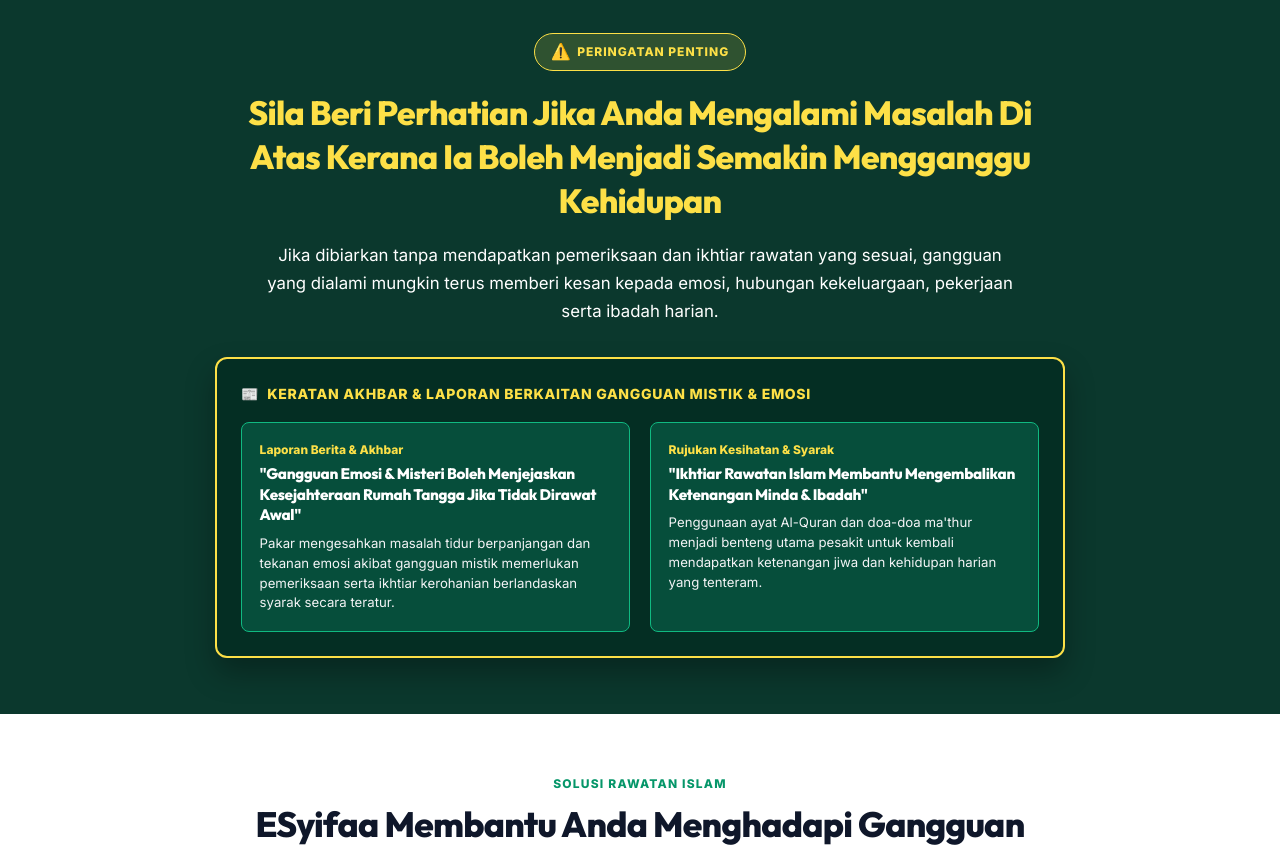
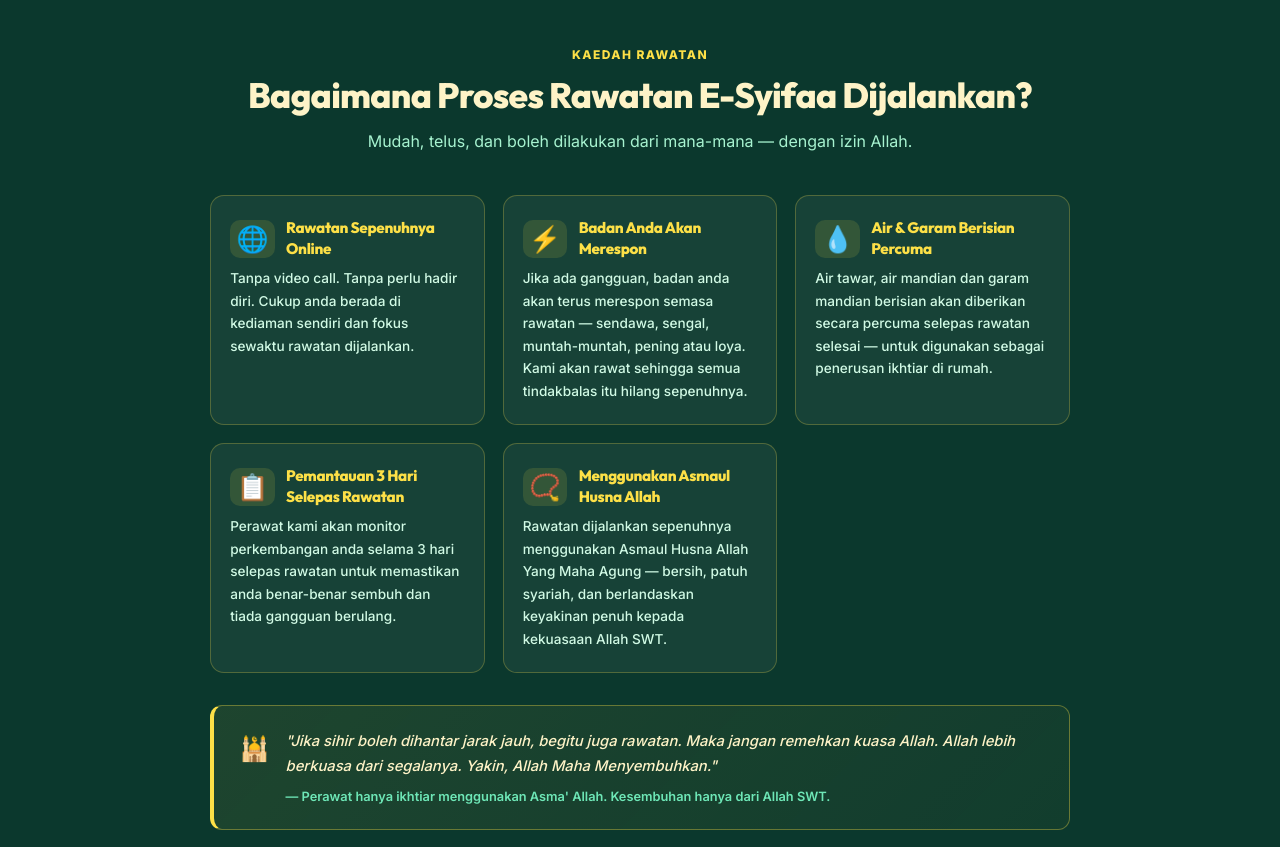
Before and after one commit to molekventure313/aura-assyifa, a Next.js app: page / in a window 1280 px wide. Shown: the part 3320-4167 px from the top of the page. Built offline with nearby package versions, Linux system fonts and the light colour scheme.

Commit message:
feat: replace FearsSection - ganti peringatan penting dengan bagaimana proses rawatan esyifaa dijalankan + footnote asmaul husna

```diff
--- a/src/components/salespage/FearsSection.js
+++ b/src/components/salespage/FearsSection.js
@@ -1,70 +1,153 @@
 'use client';
 
 export default function FearsSection() {
+  const points = [
+    {
+      icon: '🌐',
+      title: 'Rawatan Sepenuhnya Online',
+      desc: 'Tanpa video call. Tanpa perlu hadir diri. Cukup anda berada di kediaman sendiri dan fokus sewaktu rawatan dijalankan.'
+    },
+    {
+      icon: '⚡',
+      title: 'Badan Anda Akan Merespon',
+      desc: 'Jika ada gangguan, badan anda akan terus merespon semasa rawatan — sendawa, sengal, muntah-muntah, pening atau loya. Kami akan rawat sehingga semua tindakbalas itu hilang sepenuhnya.'
+    },
+    {
+      icon: '💧',
+      title: 'Air & Garam Berisian Percuma',
+      desc: 'Air tawar, air mandian dan garam mandian berisian akan diberikan secara percuma selepas rawatan selesai — untuk digunakan sebagai penerusan ikhtiar di rumah.'
+    },
+    {
+      icon: '📋',
+      title: 'Pemantauan 3 Hari Selepas Rawatan',
+      desc: 'Perawat kami akan monitor perkembangan anda selama 3 hari selepas rawatan untuk memastikan anda benar-benar sembuh dan tiada gangguan berulang.'
+    },
+    {
+      icon: '📿',
+      title: 'Menggunakan Asmaul Husna Allah',
+      desc: 'Rawatan dijalankan sepenuhnya menggunakan Asmaul Husna Allah Yang Maha Agung — bersih, patuh syariah, dan berlandaskan keyakinan penuh kepada kekuasaan Allah SWT.'
+    }
+  ];
+
   return (
     <section
       style={{
         background: '#0B382D',
         color: '#FFFFFF',
-        padding: '3.5rem 1rem',
-        fontFamily: 'var(--font-inter), -apple-system, sans-serif',
-        textAlign: 'center'
+        padding: '4rem 1rem',
+        fontFamily: 'var(--font-inter), -apple-system, sans-serif'
       }}
     >
-      <div style={{ maxWidth: '850px', margin: '0 auto' }}>
+      <div style={{ maxWidth: '860px', margin: '0 auto' }}>
 
-        <div style={{ display: 'inline-flex', alignItems: 'center', gap: '0.4rem', background: 'rgba(254, 224, 71, 0.15)', border: '1px solid #FDE047', padding: '0.35rem 1rem', borderRadius: '50px', marginBottom: '1.25rem' }}>
-          <span style={{ fontSize: '1rem' }}>⚠️</span>
-          <span style={{ fontSize: '0.75rem', fontWeight: 800, color: '#FDE047', letterSpacing: '0.08em', textTransform: 'uppercase' }}>
-            PERINGATAN PENTING
+        {/* Header */}
+        <div style={{ textAlign: 'center', marginBottom: '2.5rem' }}>
+          <span style={{
+            fontSize: '0.75rem', fontWeight: 800, color: '#FDE047',
+            textTransform: 'uppercase', letterSpacing: '0.12em'
+          }}>
+            KAEDAH RAWATAN
           </span>
+          <h2 style={{
+            fontSize: 'clamp(1.5rem, 3.5vw, 2.2rem)',
+            fontWeight: 800,
+            color: '#FEF3C7',
+            marginTop: '0.4rem',
+            marginBottom: '0.6rem',
+            letterSpacing: '-0.02em',
+            lineHeight: 1.3
+          }}>
+            Bagaimana Proses Rawatan E-Syifaa Dijalankan?
+          </h2>
+          <p style={{
+            fontSize: '1rem',
+            color: '#A7F3D0',
+            maxWidth: '580px',
+            margin: '0 auto',
+            lineHeight: 1.7
+          }}>
+            Mudah, telus, dan boleh dilakukan dari mana-mana — dengan izin Allah.
+          </p>
         </div>
 
-        <h2 style={{ fontSize: 'clamp(1.4rem, 3.2vw, 2.1rem)', fontWeight: 800, color: '#FDE047', marginBottom: '1.25rem', lineHeight: 1.3, letterSpacing: '-0.02em' }}>
-          Sila Beri Perhatian Jika Anda Mengalami Masalah Di Atas Kerana Ia Boleh Menjadi Semakin Mengganggu Kehidupan
-        </h2>
+        {/* Points grid */}
+        <div style={{
+          display: 'grid',
+          gridTemplateColumns: 'repeat(auto-fit, minmax(260px, 1fr))',
+          gap: '1.1rem',
+          marginBottom: '2rem'
+        }}>
+          {points.map((p, i) => (
+            <div key={i} style={{
+              background: 'rgba(255,255,255,0.05)',
+              border: '1.5px solid rgba(253,224,71,0.25)',
+              borderRadius: '14px',
+              padding: '1.4rem 1.2rem',
+              display: 'flex',
+              flexDirection: 'column',
+              gap: '0.5rem'
+            }}>
+              <div style={{ display: 'flex', alignItems: 'center', gap: '0.7rem' }}>
+                <span style={{
+                  fontSize: '1.6rem',
+                  lineHeight: 1,
+                  flexShrink: 0,
+                  background: 'rgba(253,224,71,0.12)',
+                  borderRadius: '10px',
+                  padding: '0.4rem',
+                  display: 'inline-flex'
+                }}>{p.icon}</span>
+                <h3 style={{
+                  margin: 0,
+                  fontSize: '0.95rem',
+                  fontWeight: 800,
+                  color: '#FDE047',
+                  lineHeight: 1.35
+                }}>{p.title}</h3>
+              </div>
+              <p style={{
+                margin: 0,
+                fontSize: '0.85rem',
+                color: '#D1FAE5',
+                lineHeight: 1.65,
+                fontWeight: 500
+              }}>{p.desc}</p>
+            </div>
+          ))}
+        </div>
 
-        <p style={{ fontSize: '1.05rem', lineHeight: 1.65, color: '#FFFFFF', marginBottom: '2rem', maxWidth: '750px', margin: '0 auto 2rem auto' }}>
-          Jika dibiarkan tanpa mendapatkan pemeriksaan dan ikhtiar rawatan yang sesuai, gangguan yang dialami mungkin terus memberi kesan kepada emosi, hubungan kekeluargaan, pekerjaan serta ibadah harian.
-        </p>
-
-        {/* Keratan Akhbar / Rujukan Berkaitan Showcase */}
-        <div
-          style={{
-            background: '#042E23',
-            border: '2px solid #FDE047',
-            borderRadius: '12px',
-            padding: '1.5rem',
-            boxShadow: '0 15px 30px rgba(0,0,0,0.3)',
-            textAlign: 'left'
-          }}
-        >
-          <div style={{ fontSize: '0.875rem', fontWeight: 800, color: '#FDE047', textTransform: 'uppercase', letterSpacing: '0.05em', marginBottom: '1rem', display: 'flex', alignItems: 'center', gap: '0.5rem' }}>
-            <span>📰</span> Keratan Akhbar &amp; Laporan Berkaitan Gangguan Mistik &amp; Emosi
-          </div>
-
-          <div style={{ display: 'grid', gridTemplateColumns: 'repeat(auto-fit, minmax(260px, 1fr))', gap: '1.25rem' }}>
-
-            <div style={{ background: '#064E3B', padding: '1.1rem', borderRadius: '8px', border: '1px solid #10B981' }}>
-              <div style={{ fontSize: '0.75rem', fontWeight: 800, color: '#FDE047', marginBottom: '0.3rem' }}>Laporan Berita &amp; Akhbar</div>
-              <h3 style={{ fontSize: '0.95rem', fontWeight: 800, color: '#FFFFFF', margin: '0 0 0.5rem 0', lineHeight: 1.35 }}>
-                "Gangguan Emosi &amp; Misteri Boleh Menjejaskan Kesejahteraan Rumah Tangga Jika Tidak Dirawat Awal"
-              </h3>
-              <p style={{ fontSize: '0.825rem', color: '#F3F4F6', margin: 0, lineHeight: 1.5 }}>
-                Pakar mengesahkan masalah tidur berpanjangan dan tekanan emosi akibat gangguan mistik memerlukan pemeriksaan serta ikhtiar kerohanian berlandaskan syarak secara teratur.
-              </p>
-            </div>
-
-            <div style={{ background: '#064E3B', padding: '1.1rem', borderRadius: '8px', border: '1px solid #10B981' }}>
-              <div style={{ fontSize: '0.75rem', fontWeight: 800, color: '#FDE047', marginBottom: '0.3rem' }}>Rujukan Kesihatan &amp; Syarak</div>
-              <h3 style={{ fontSize: '0.95rem', fontWeight: 800, color: '#FFFFFF', margin: '0 0 0.5rem 0', lineHeight: 1.35 }}>
-                "Ikhtiar Rawatan Islam Membantu Mengembalikan Ketenangan Minda &amp; Ibadah"
-              </h3>
-              <p style={{ fontSize: '0.825rem', color: '#F3F4F6', margin: 0, lineHeight: 1.5 }}>
-                Penggunaan ayat Al-Quran dan doa-doa ma'thur menjadi benteng utama pesakit untuk kembali mendapatkan ketenangan jiwa dan kehidupan harian yang tenteram.
-              </p>
-            </div>
-
+        {/* Footnote / Keyakinan box */}
+        <div style={{
+          background: 'linear-gradient(135deg, rgba(253,224,71,0.08) 0%, rgba(253,224,71,0.03) 100%)',
+          border: '1px solid rgba(253,224,71,0.35)',
+          borderLeft: '4px solid #FDE047',
+          borderRadius: '12px',
+          padding: '1.4rem 1.6rem',
+          display: 'flex',
+          gap: '1rem',
+          alignItems: 'flex-start'
+        }}>
+          <span style={{ fontSize: '1.5rem', flexShrink: 0, marginTop: '0.1rem' }}>🕌</span>
+          <div>
+            <p style={{
+              margin: '0 0 0.4rem 0',
+              fontSize: '0.92rem',
+              color: '#FEF3C7',
+              lineHeight: 1.75,
+              fontWeight: 500,
+              fontStyle: 'italic'
+            }}>
+              "Jika sihir boleh dihantar jarak jauh, begitu juga rawatan. Maka jangan remehkan kuasa Allah.
+              Allah lebih berkuasa dari segalanya. Yakin, Allah Maha Menyembuhkan."
+            </p>
+            <p style={{
+              margin: 0,
+              fontSize: '0.8rem',
+              color: '#6EE7B7',
+              fontWeight: 600
+            }}>
+              — Perawat hanya ikhtiar menggunakan Asma' Allah. Kesembuhan hanya dari Allah SWT.
+            </p>
           </div>
         </div>
 
```
